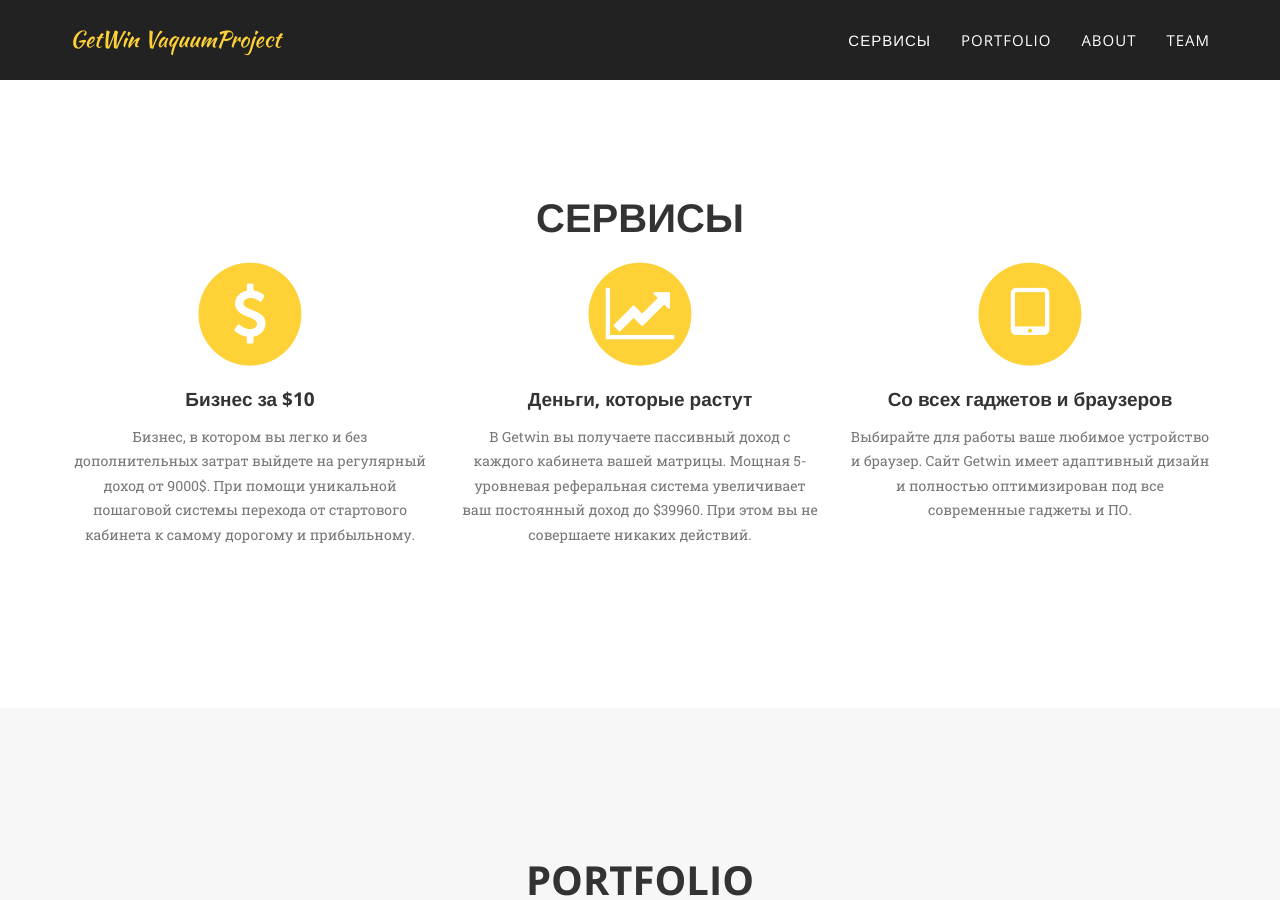
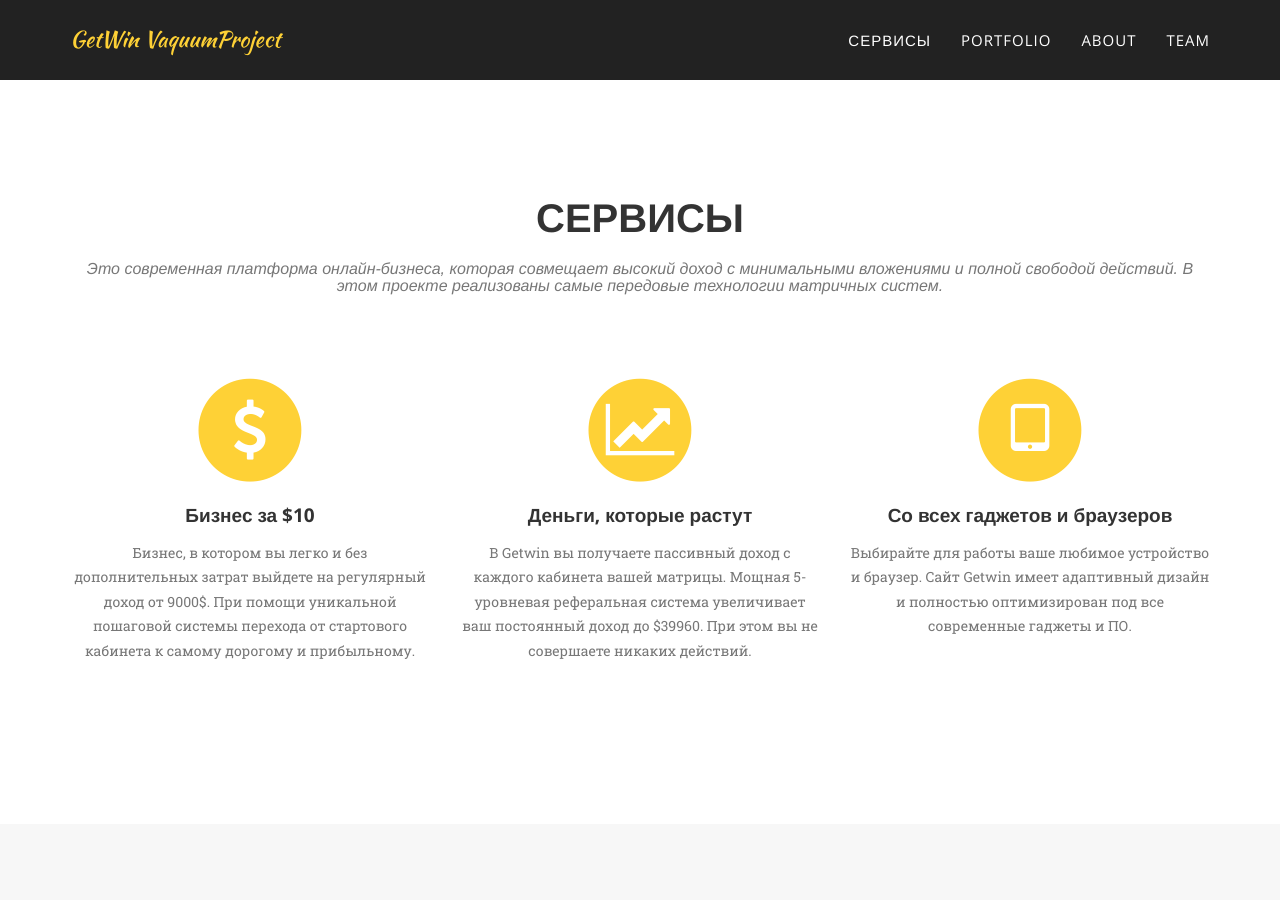
Before and after one commit to IvanovVasiliy/main_site, a Jekyll site: the page built from index.html, in a window 1280 px wide and 900 px high, scrolled down 753 px. Built offline with Jekyll 4.4.1, drawn with Linux system fonts in a browser that asks for light colours; some web fonts are replaced.

Commit message:
Первый коммит

```diff
--- a/_includes/services.html
+++ b/_includes/services.html
@@ -4,7 +4,10 @@
         <div class="row">
             <div class="col-lg-12 text-center">
                 <h2 class="section-heading">Сервисы</h2>
-                <!--<h3 class="section-subheading text-muted">Lorem ipsum dolor sit amet consectetur.</h3>-->
+
+                <h3 class="section-subheading text-muted">Это современная платформа онлайн-бизнеса, которая совмещает
+                    высокий доход с минимальными вложениями и полной свободой действий. В этом проекте реализованы самые
+                    передовые технологии матричных систем.</h3>
             </div>
         </div>
         <div class="row text-center">
```
